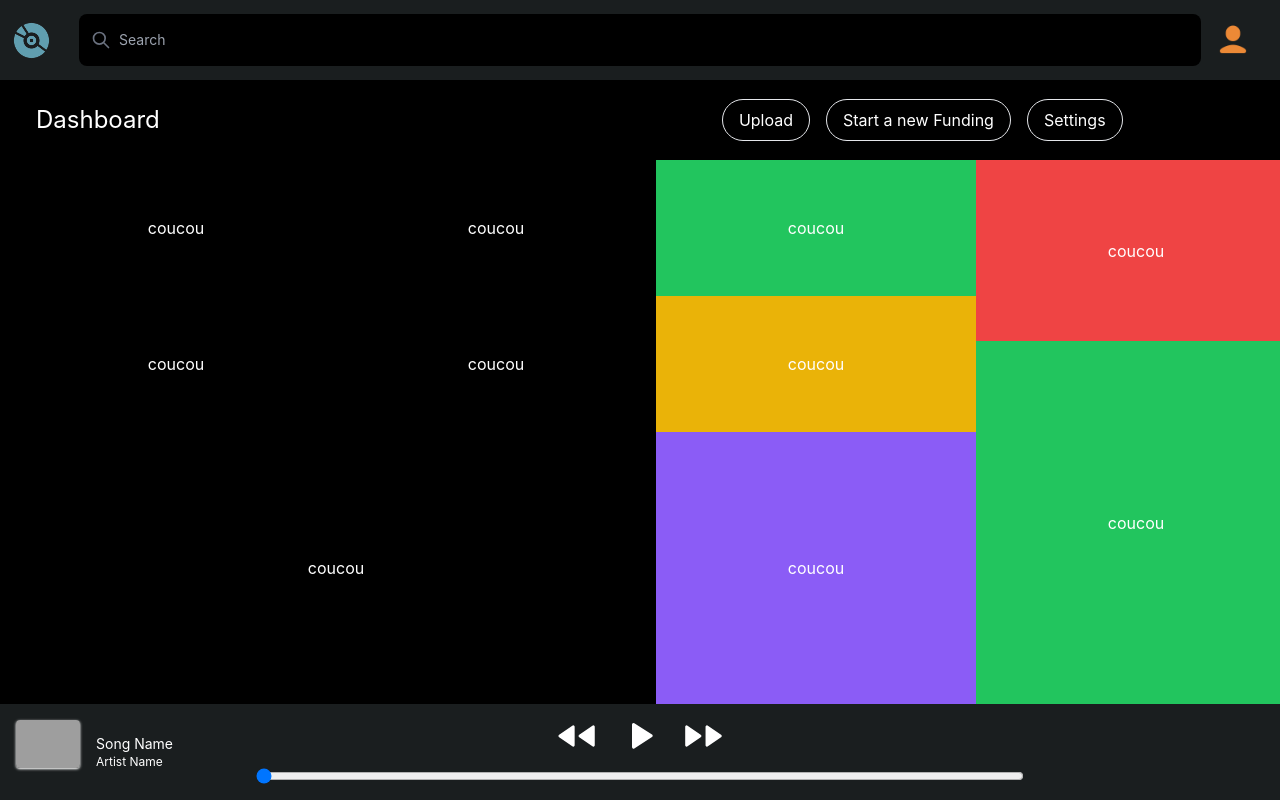
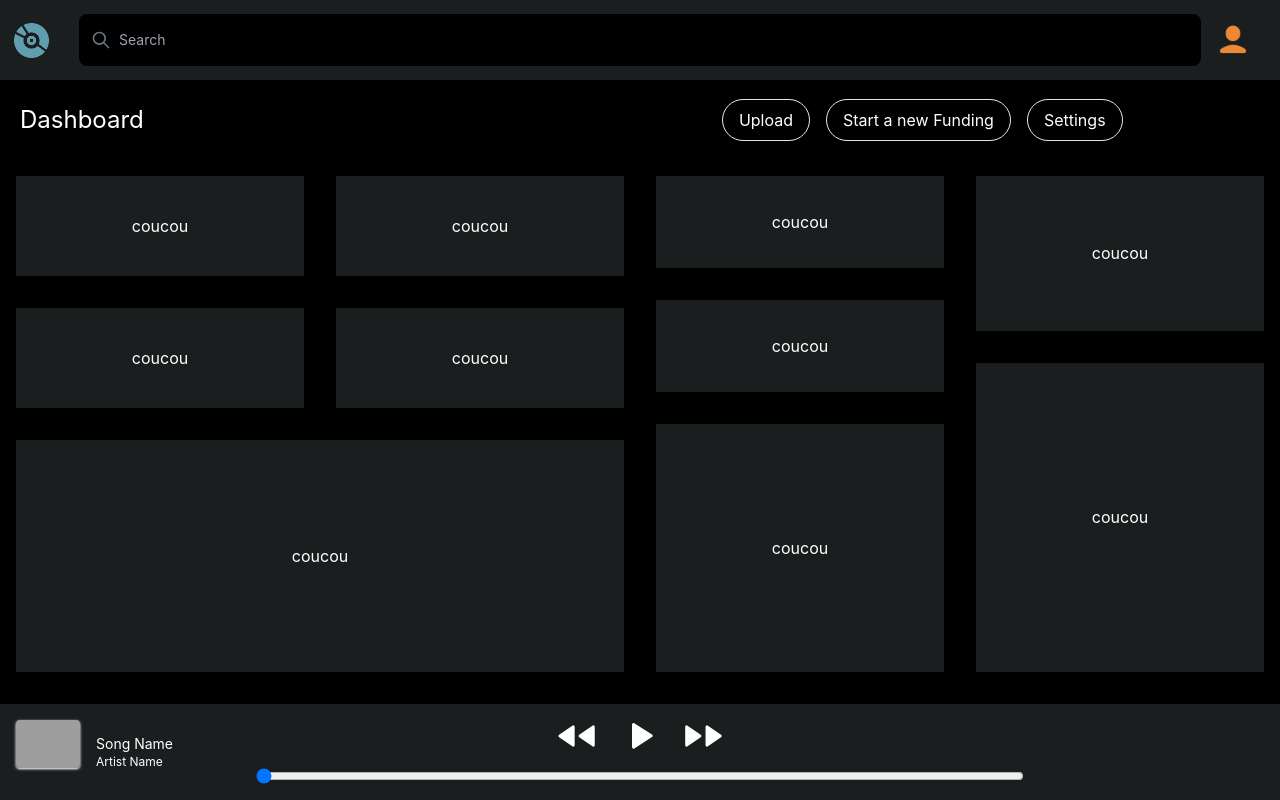
Before and after one commit to Gummu/gummu-front, a React (Create React App) app: page /dashboard in a window 1280 px wide. Built offline with nearby package versions, Linux system fonts and the light colour scheme; grey boxes are pictures that could not be loaded; what path would draw is missing.

Commit message:
skeleton

```diff
--- a/src/components/Dashboard.js
+++ b/src/components/Dashboard.js
@@ -1,8 +1,10 @@
 import React from "react";
+import DashboardGraph from "./DashboardGraph";
+import DashboardCard from "./DashboardCard";
 
 const Dashboard = () => {
     return (
-        <div className="w-screen h-screen bg-black flex flex-col pb-24 px-4">
+        <div className="w-screen h-screen bg-black flex flex-col pb-28">
             <div className="header h-20 flex">
                 <div className="flex justify-center items-center px-5">
                     <h1 className="text-2xl">Dashboard</h1>
@@ -25,45 +27,47 @@ const Dashboard = () => {
                 <div className="flex-1 flex flex-col">
                     <div className="flex-1 flex">
                         <div className="flex-1 flex flex-col">
-                            <div className="flex-1 flex m-4 justify-center items-center">
+                            <div className="flex-1 flex m-4 justify-center items-center bg-dark_alt">
                                 coucou
                             </div>
-                            <div className="flex-1 flex m-4 justify-center items-center">
+                            <div className="flex-1 flex m-4 justify-center items-center bg-dark_alt">
                                 coucou
                             </div>
                         </div>
                         <div className="flex-1 flex flex-col">
-                            <div className="flex-1 flex m-4 justify-center items-center">
+                            <div className="flex-1 flex m-4 justify-center items-center bg-dark_alt">
                                 coucou
                             </div>
-                            <div className="flex-1 flex m-4 justify-center items-center">
+                            <div className="flex-1 flex m-4 justify-center items-center bg-dark_alt">
                                 coucou
                             </div>
                         </div>
                     </div>
-                    <div className="flex-1 flex">
-                        <div className="h-1/12 w-full m-4 mb-4 flex justify-center items-center">
+                    <div className="flex-1 flex flex-col">
+                        <div className="m-4 mb-4 flex h-full justify-center items-center bg-dark_alt">
                             coucou
                         </div>
                     </div>
                 </div>
-                <div className="flex-1 flex bg-green-500">
-                    <div className="flex-1 flex flex-col bg-red-500">
-                        <div className="flex-1 flex flex-col bg-yellow-500">
-                            <div className="flex-1 flex bg-green-500 justify-center items-center">
+                <div className="flex-1 flex">
+                    <div className="flex-1 flex flex-col">
+                        <div className="flex-1 flex flex-col">
+                            <div className="flex-1 flex m-4 justify-center items-center bg-dark_alt">
                                 coucou
                             </div>
-                            <div className="flex-1 flex justify-center items-center">
+                            <div className="flex-1 flex m-4 justify-center items-center bg-dark_alt">
                                 coucou
                             </div>
                         </div>
-                        <div className="flex-1 flex bg-violet-500 justify-center items-center">coucou</div>
-                    </div>
-                    <div className="flex-1 flex flex-col bg-blue-500">
-                        <div className="flex-1 flex basis-1/3 bg-red-500 justify-center items-center">
+                        <div className="flex-1 flex m-4 bg-dark_alt justify-center items-center">
                             coucou
                         </div>
-                        <div className="flex-1 flex basis-2/3 bg-green-500 justify-center items-center">
+                    </div>
+                    <div className="flex-1 flex flex-col">
+                        <div className="flex-1 flex m-4 basis-1/3 bg-dark_alt justify-center items-center">
+                            coucou
+                        </div>
+                        <div className="flex-1 flex m-4 basis-2/3 bg-dark_alt justify-center items-center">
                             coucou
                         </div>
                     </div>
--- a/src/components/DashboardCard.js
+++ b/src/components/DashboardCard.js
@@ -3,7 +3,7 @@ import React from "react";
 
 export default function DashboardCard (props) {
     return (
-        <div className="w-[395px] h-[151px] bg-[#33373b25] flex px-[40px] py-[40px]">
+        <div className="w-full h-full bg-[#33373b25] flex px-[40px] py-[40px]">
             <div className="flex-none mr-[30px]">
                 {props.children}
             </div>
```
